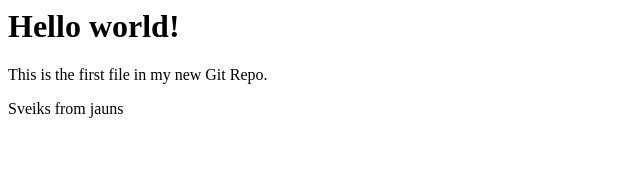
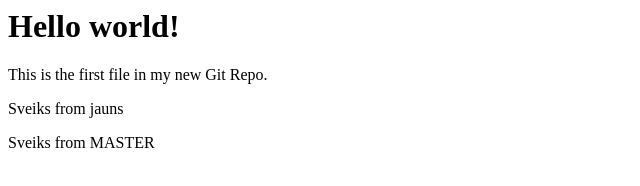
Before and after one commit to cpplv/testrep28032023, a plain HTML site: page index.html in a window 1280 px wide. Shown: the whole page, without its empty margins (0-640 px from the left). Drawn offline with Linux system fonts and the light colour scheme.

Commit message:
Changes to master

```diff
--- a/index.html
+++ b/index.html
@@ -9,6 +9,7 @@
 <h1>Hello world!</h1>
 <p>This is the first file in my new Git Repo.</p>
 <p>Sveiks from jauns</p>
+<p>Sveiks from MASTER</p>
 
 </body>
 </html>
```
